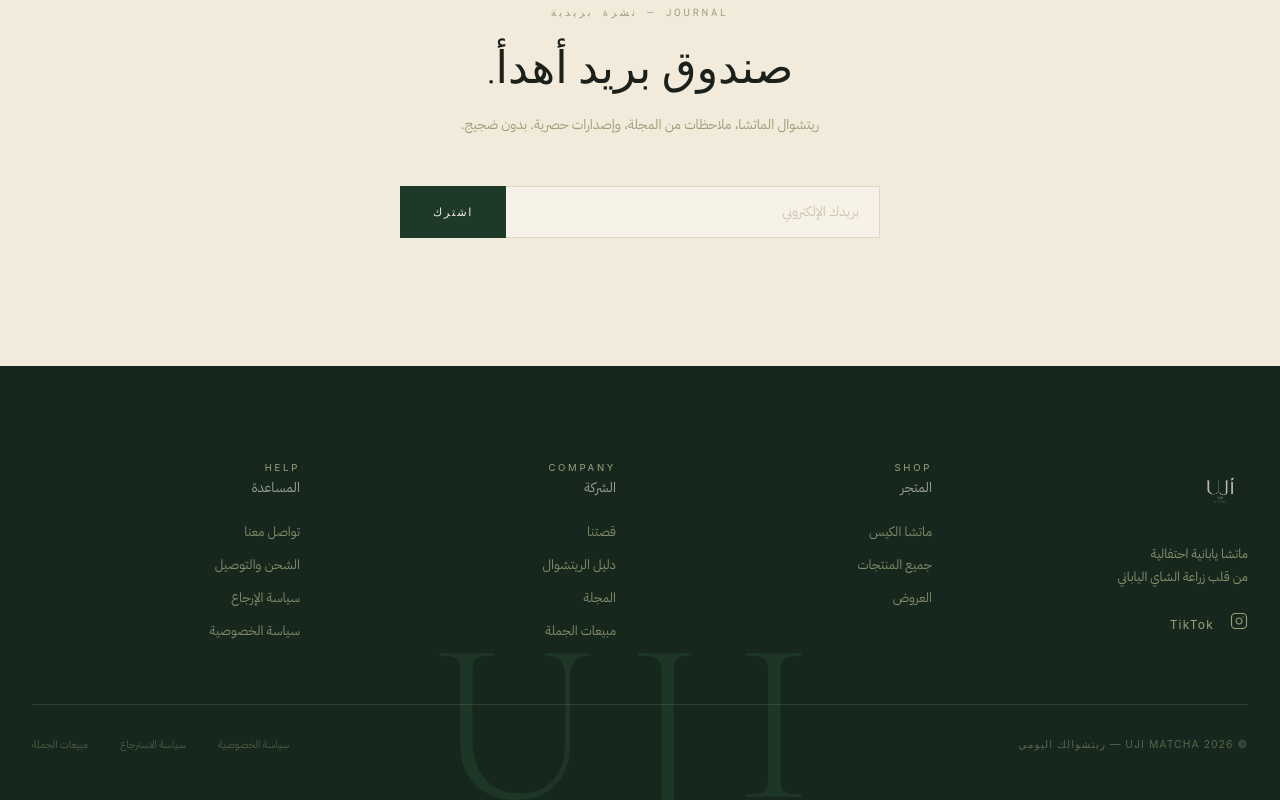
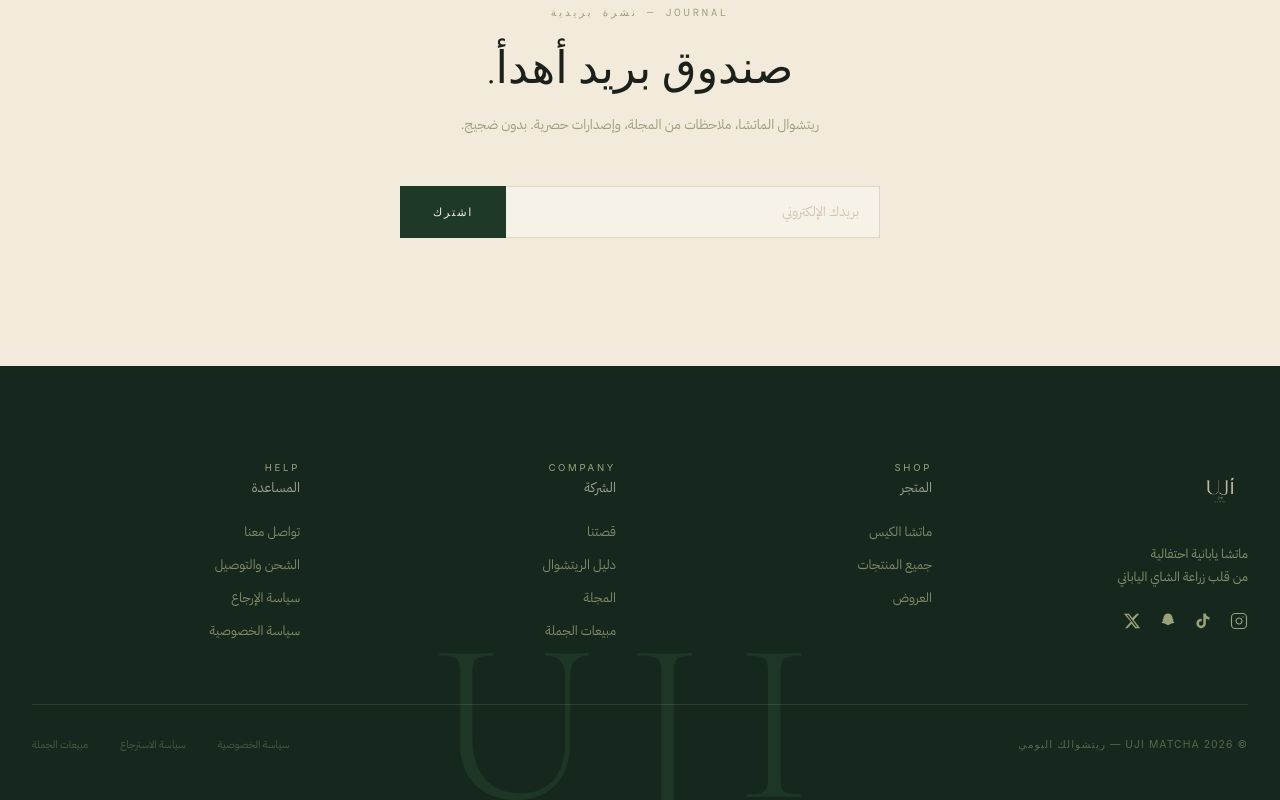
Before and after one commit to Darsh20009/uji, a React (Vite) app in the folder client/: page / in a window 1280 px wide. Shown: the part 5429-6229 px from the top of the page. Built offline with nearby package versions, Linux system fonts and the light colour scheme; no server answers; a web font is replaced by a local one.

Commit message:
Update Footer component styling and layout
Replit-Commit-Author: Agent

```diff
--- a/client/src/components/Footer.tsx
+++ b/client/src/components/Footer.tsx
@@ -1,5 +1,4 @@
 import { Link } from "wouter";
-import { Instagram } from "lucide-react";
 
 export default function Footer() {
   return (
@@ -36,15 +35,31 @@ export default function Footer() {
             }}>
               ماتشا يابانية احتفالية<br />من قلب زراعة الشاي الياباني
             </p>
-            <div style={{ display: "flex", gap: "1rem" }}>
-              <a href="https://instagram.com" target="_blank" rel="noopener" style={{ color: "#9BA17B", transition: "color 0.2s" }}>
-                <Instagram size={18} strokeWidth={1.5} />
+            <div style={{ display: "flex", gap: "1.1rem", alignItems: "center" }}>
+              {/* Instagram */}
+              <a href="https://instagram.com/ujimatcha" target="_blank" rel="noopener" style={{ color: "#9BA17B", display: "flex" }}>
+                <svg width="18" height="18" viewBox="0 0 24 24" fill="none" stroke="currentColor" strokeWidth="1.5" strokeLinecap="round" strokeLinejoin="round">
+                  <rect x="2" y="2" width="20" height="20" rx="5" ry="5"/><path d="M16 11.37A4 4 0 1 1 12.63 8 4 4 0 0 1 16 11.37z"/><line x1="17.5" y1="6.5" x2="17.51" y2="6.5"/>
+                </svg>
               </a>
-              <a href="https://tiktok.com" target="_blank" rel="noopener" style={{
-                color: "#9BA17B", fontSize: "0.75rem",
-                fontFamily: "'Inter',sans-serif", letterSpacing: "0.1em",
-                display: "flex", alignItems: "center",
-              }}>TikTok</a>
+              {/* TikTok */}
+              <a href="https://tiktok.com/@ujimatcha" target="_blank" rel="noopener" style={{ color: "#9BA17B", display: "flex" }}>
+                <svg width="18" height="18" viewBox="0 0 24 24" fill="currentColor">
+                  <path d="M19.59 6.69a4.83 4.83 0 0 1-3.77-4.25V2h-3.45v13.67a2.89 2.89 0 0 1-2.88 2.5 2.89 2.89 0 0 1-2.89-2.89 2.89 2.89 0 0 1 2.89-2.89c.28 0 .54.04.79.1V9.01a6.32 6.32 0 0 0-.79-.05 6.34 6.34 0 0 0-6.34 6.34 6.34 6.34 0 0 0 6.34 6.34 6.34 6.34 0 0 0 6.33-6.34V8.69a8.18 8.18 0 0 0 4.78 1.52V6.75a4.85 4.85 0 0 1-1.01-.06z"/>
+                </svg>
+              </a>
+              {/* Snapchat */}
+              <a href="https://snapchat.com/add/ujimatcha" target="_blank" rel="noopener" style={{ color: "#9BA17B", display: "flex" }}>
+                <svg width="18" height="18" viewBox="0 0 24 24" fill="currentColor">
+                  <path d="M12 2C8.56 2 6 4.56 6 8v.5c-.8.2-1.5.8-1.5 1.5 0 .6.4 1.1 1 1.4-.3.9-.9 1.6-1.7 2.1-.3.2-.3.6 0 .8.8.5 2.2.7 3.2.8.3.6 1 1 1.8 1h.2c.3.4.8.7 1.5 1 .7.3 1.3.5 1.5.5s.8-.2 1.5-.5c.7-.3 1.2-.6 1.5-1h.2c.8 0 1.5-.4 1.8-1 1-.1 2.4-.3 3.2-.8.3-.2.3-.6 0-.8-.8-.5-1.4-1.2-1.7-2.1.6-.3 1-.8 1-1.4 0-.7-.7-1.3-1.5-1.5V8C18 4.56 15.44 2 12 2z"/>
+                </svg>
+              </a>
+              {/* X (Twitter) */}
+              <a href="https://x.com/ujimatcha" target="_blank" rel="noopener" style={{ color: "#9BA17B", display: "flex" }}>
+                <svg width="18" height="18" viewBox="0 0 24 24" fill="currentColor">
+                  <path d="M18.244 2.25h3.308l-7.227 8.26 8.502 11.24H16.17l-4.714-6.231-5.401 6.231H2.747l7.73-8.835L1.254 2.25H8.08l4.253 5.622L18.244 2.25zm-1.161 17.52h1.833L7.084 4.126H5.117L17.083 19.77z"/>
+                </svg>
+              </a>
             </div>
           </div>
 
```
